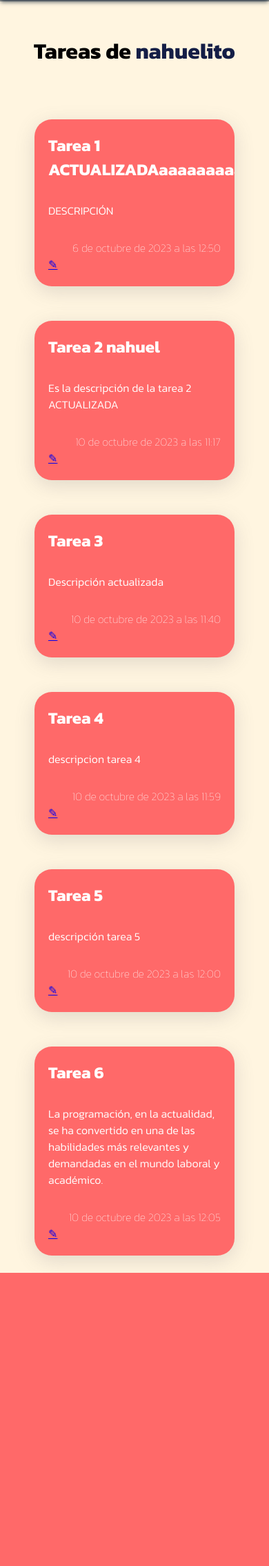
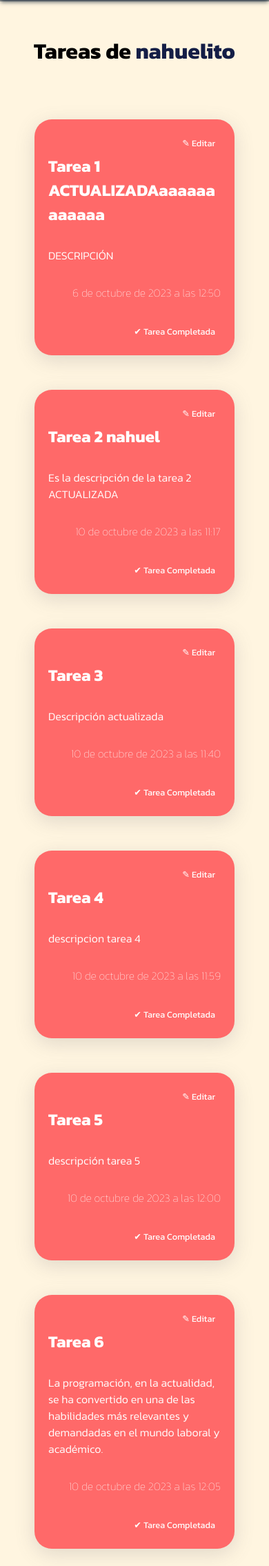
Before and after one commit to nahuelguirao/django_gestor_personal, a Django app: page /mis/tareas in a window 390 px wide. Shown: the part 80-2350 px from the top of the page at 69% size. Before the commit the page ends 1925 px from the top, so only its background shows below. Run offline with Django 4.2, Linux system fonts and the light colour scheme; a user stored in the database is signed in; data comes from the database, SQL or seed files in the repository; both versions use the stored data as it was after the commit.

Commit message:
Correción navbar mobile y suma de estilos en las cards de tareas

```diff
--- a/static/styles/leer-tarea.css
+++ b/static/styles/leer-tarea.css
@@ -30,9 +30,30 @@ main h1{
     box-shadow: rgba(100, 100, 111, 0.2) 0px 7px 29px 0px;
   }
 
+
+.card-tarea a{
+    text-decoration: none;
+    color: white;
+    padding: 5px 8px;
+    border-radius: 10px 5px;
+    font-size: 0.8rem;
+    width: fit-content;
+    align-self: flex-end;
+}
+
+.card-tarea a:hover{
+    color: #FF6969;
+    background-color: white;
+}
+
+#editar-link{
+    position: absolute;
+}
+
 .card-tarea h3{
-    margin-bottom: 30px;
+    margin: 30px 0;
     font-size: 1.5rem;
+    word-wrap: break-word;
 }
 
 .parrafo-descripcion{
@@ -41,7 +62,7 @@ main h1{
 }
 
 .parrafo-fecha{
-    margin-top: 30px;
+    margin: 30px 0;
     font-weight: 100;
     align-self: flex-end;
 }
--- a/static/styles/navbar.css
+++ b/static/styles/navbar.css
@@ -38,7 +38,7 @@ nav img{
     display: none;
 }
 
-@media (max-width: 450px){
+@media (max-width: 600px){
     nav ul{
         display: none;
     }
@@ -48,11 +48,12 @@ nav img{
         display: inline;
         width: 40px;
         margin-left: auto;
-        /* margin-right: 20px; */
     }
 
     nav.activo{
         position: absolute;
+        top: 0;
+        z-index: 100000;
         width: 100vw;
         height: 100vh;
         display: grid;
@@ -62,9 +63,10 @@ nav img{
     }
 
     nav ul.activo{
-        width: 100%;
+        width: 50%;
         text-align: center;
         display: flex;
+        justify-content: space-evenly;
         gap: 30px;
         flex-direction: column;
         grid-column: 1 / 3;
@@ -73,5 +75,15 @@ nav img{
 
     nav ul.activo li{
         margin: 0;
+        border: solid 1px white;
+        border-radius: 50px 20px;
+        padding: 10px 5px;
+    }
+    nav ul.activo li a{
+        min-width: 100px;
+    }
+
+    nav ul.activo li a:hover{
+        background-color: transparent;
     }
 }
--- a/templates/paginas/mis_tareas.html
+++ b/templates/paginas/mis_tareas.html
@@ -15,10 +15,11 @@
     <section class="container-tareas">
         {% for tarea in tareas %}
         <div class="card-tarea">
+            <a href="{% url 'actualizar' tarea.id %}" id="editar-link">✎ Editar</a>
             <h3>{{ tarea.titulo }}</h3>
             <p class="parrafo-descripcion">{{ tarea.descripcion }}</p>
             <p class="parrafo-fecha">{{ tarea.fecha_creacion }}</p>
-            <a href="{% url 'actualizar' tarea.id %}">✎</a>
+            <a href="#">✔ Tarea Completada</a>
         </div>
         {% empty %}
         <h3>Aún no creaste tareas, crea una!</h3>
```
Also changed, not shown: db.sqlite3.
